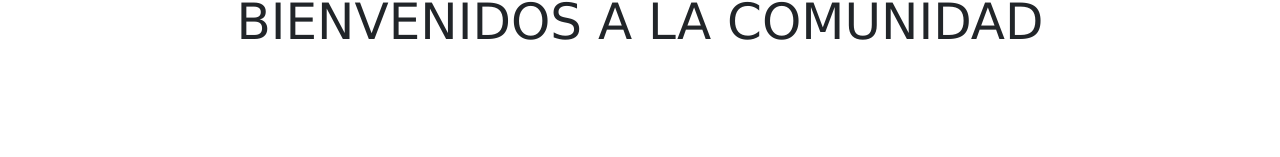
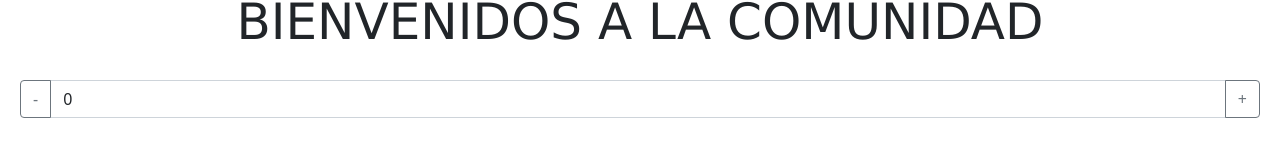
Before and after one commit to deany8n/reactYoon, a React (Create React App) app in the folder my-app/: page / in a window 1280 px wide. Shown: the part 171-328 px from the top of the page. Built offline with nearby package versions, Linux system fonts and the light colour scheme.

Commit message:
Entrega button

```diff
--- a/my-app/src/App.css
+++ b/my-app/src/App.css
@@ -24,3 +24,11 @@ border-radius: 50%;
 
 display: flex;
 justify-content: center;}
+
+
+.Item {
+
+  display: flex;
+  justify-content: center;
+  margin: 20px;
+}
--- a/my-app/src/App.js
+++ b/my-app/src/App.js
@@ -3,6 +3,7 @@ import './App.css';
 import Navbar from "./components/Navbar/Navbar";
 import 'bootstrap/dist/css/bootstrap.min.css';
 import ItemListContainer from './components/ItemListContainer';
+import ItemCount from './components/ItemCount';
 
 
 
@@ -12,6 +13,7 @@ function App() {
     <div className="App">
       <Navbar/>
       <ItemListContainer/>
+      <ItemCount/>
     </div>
   )
 }
--- /dev/null
+++ b/my-app/src/components/ItemCount.jsx
@@ -0,0 +1,36 @@
+import {Button,InputGroup,FormControl} from 'react-bootstrap'
+import { useState } from 'react'
+
+
+function ItemCount() {
+    const [count, setcount] = useState(0)
+
+    return (
+        <div class='Item'>
+            <InputGroup className="mb-3">
+                <Button onClick={() => { setcount(count - 1) }} variant="outline-secondary">-</Button>
+                <FormControl type="number" value={count} aria-label="Example text with two button addons" />
+                <Button onClick={() => { setcount(count + 1) }} variant="outline-secondary">+</Button>
+            </InputGroup>
+        </div>
+    )
+}
+
+export default ItemCount
+
+
+/* Otra manera de "arrow function"
+const ItemCount = () => {
+    const [count, setcount] = useState(0)
+
+    return (
+        <div class='Item'>
+            <InputGroup className="mb-3">
+                <Button onClick={() => { setcount(count - 1) }} variant="outline-secondary">-</Button>
+                <FormControl type="number" value={count} aria-label="Example text with two button addons" />
+                <Button onClick={() => { setcount(count + 1) }} variant="outline-secondary">+</Button>
+            </InputGroup>
+        </div>
+    )
+}
+*/
```
